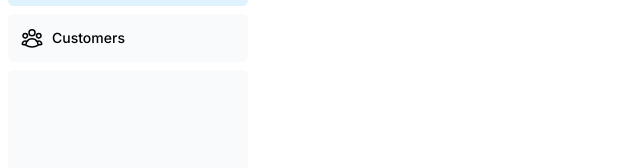
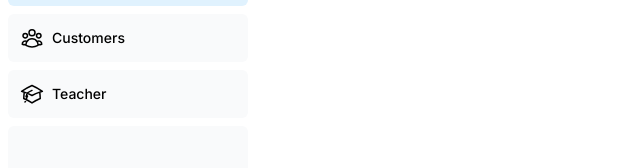
Before and after one commit to pavelsumano/nextjs-dashboard, a Next.js app: page /dashboard/invoices in a window 1280 px wide. Shown: the part 282-450 px from the top of the page, without its empty margins (0-640 px from the left). Built offline with nearby package versions, Linux system fonts and the light colour scheme; a web font is replaced by a local one.

Commit message:
add item to menu

```diff
--- a/app/ui/dashboard/nav-links.tsx
+++ b/app/ui/dashboard/nav-links.tsx
@@ -4,6 +4,7 @@ import {
   UserGroupIcon,
   HomeIcon,
   DocumentDuplicateIcon,
+  AcademicCapIcon, // Importamos el ícono para "Teacher"
 } from '@heroicons/react/24/outline';
 import Link from 'next/link';
 import { usePathname } from 'next/navigation';
@@ -20,6 +21,7 @@ const links = [
     icon: DocumentDuplicateIcon,
   },
   { name: 'Customers', href: '/dashboard/customers', icon: UserGroupIcon },
+  { name: 'Teacher', href: '/dashboard/teacher', icon: AcademicCapIcon }, // Nueva opción "Teacher"
 ];
 
 export default function NavLinks() {
```
